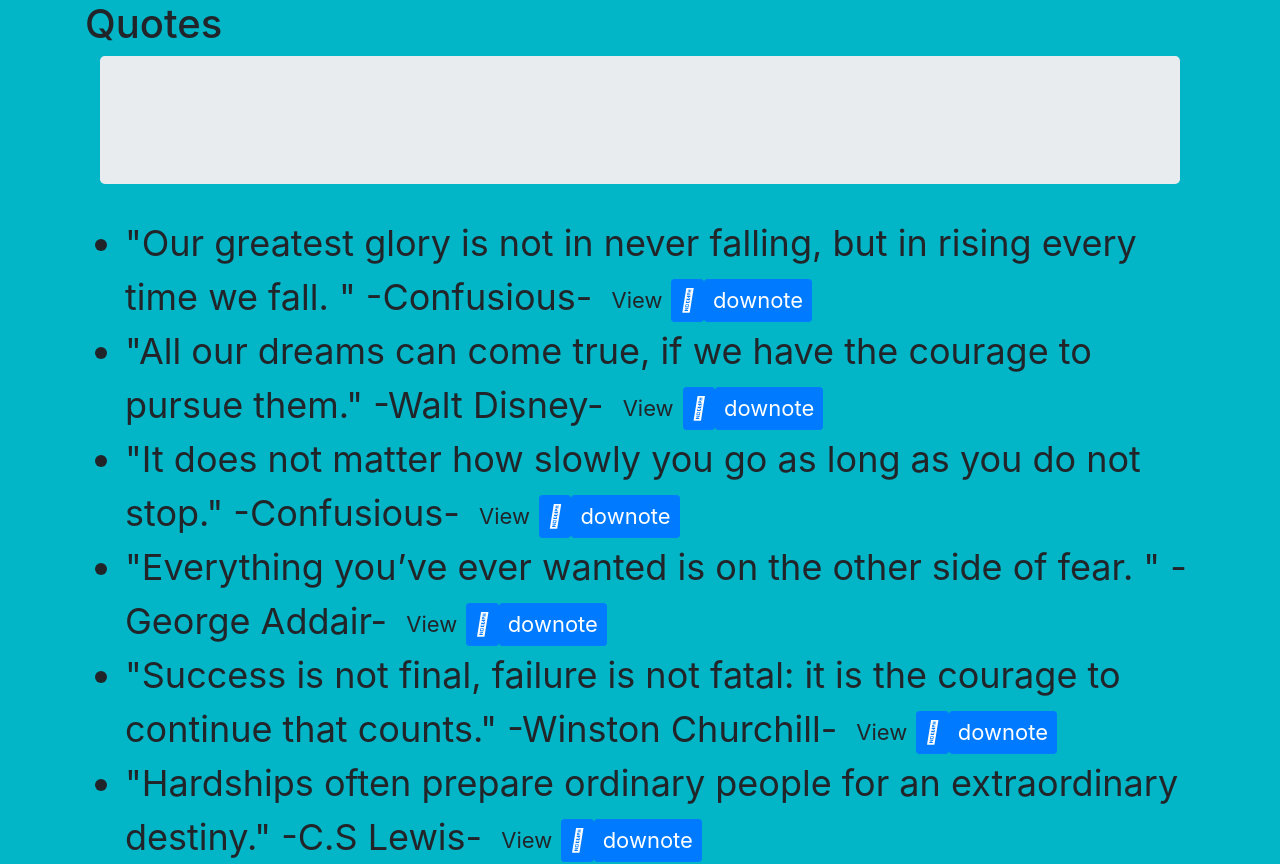
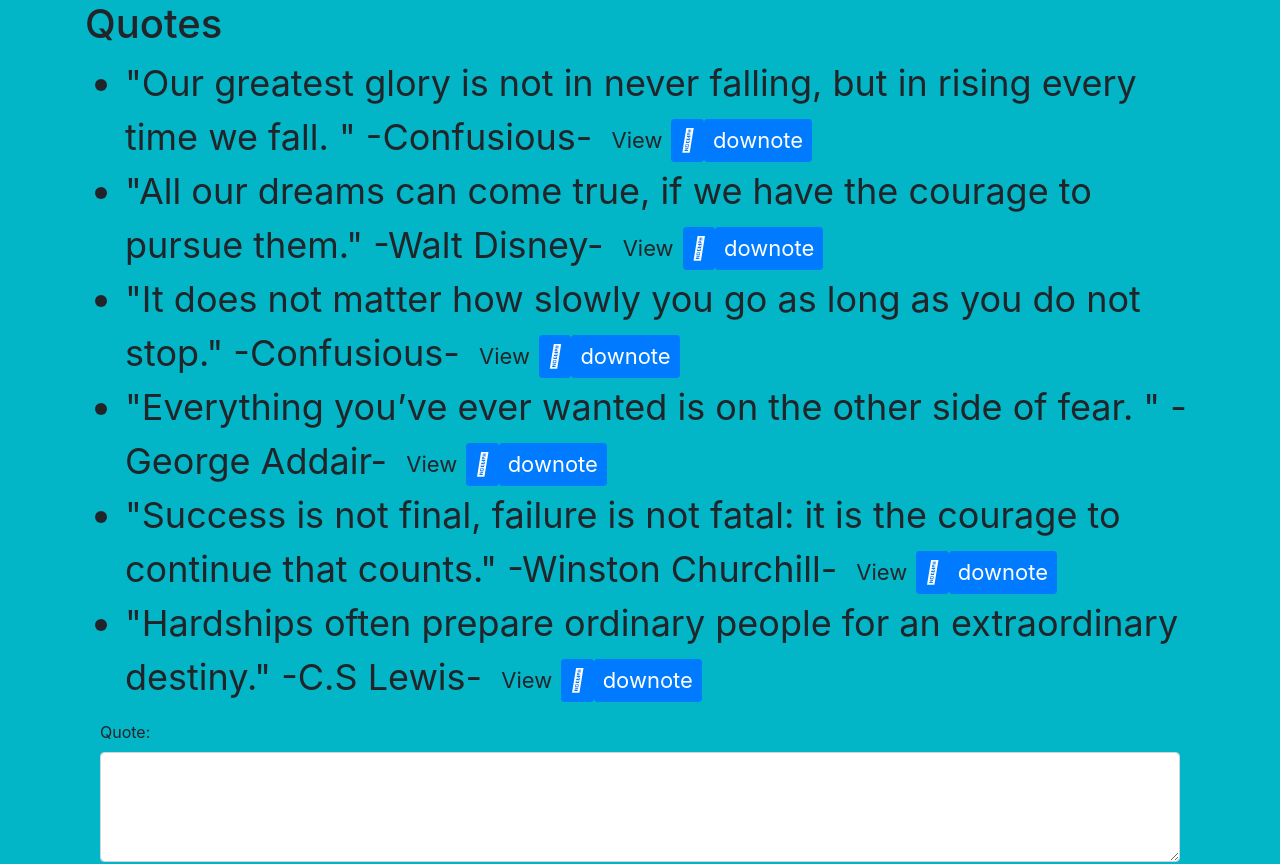
Before and after one commit to KageniJK/Quotes, an Angular app: page / in a window 1280 px wide. Shown: the top 864 px of the page. Built offline with nearby package versions, Linux system fonts and the light colour scheme.

Commit message:
made styling changes

```diff
--- a/src/app/quotes/quotes.component.html
+++ b/src/app/quotes/quotes.component.html
@@ -1,11 +1,6 @@
 <div class="container">
   <h1>Quotes</h1>
 <div class="container-fluid">
-
-  <div class="jumbotron">
-
-  </div>
-
 </div>
   <ul>
     <li *ngFor='let quote of quoted;let i = index'>"{{quote.quote}}" -{{quote.author}}- <button class="btn btn-sm" type="button" (click)="toggleDetails(i)">View</button>
```
